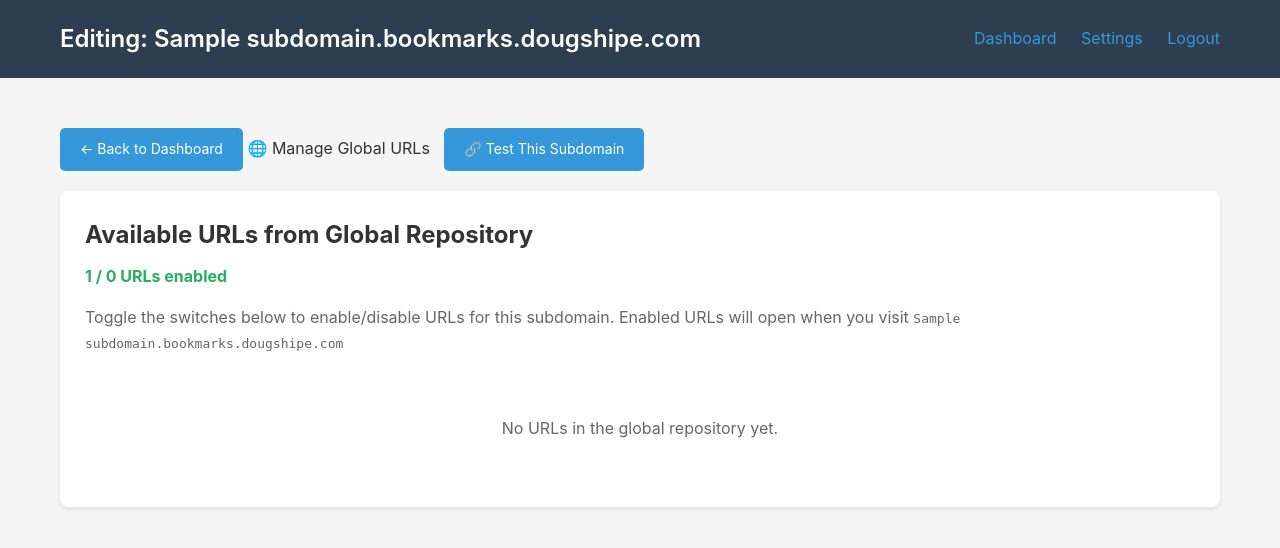
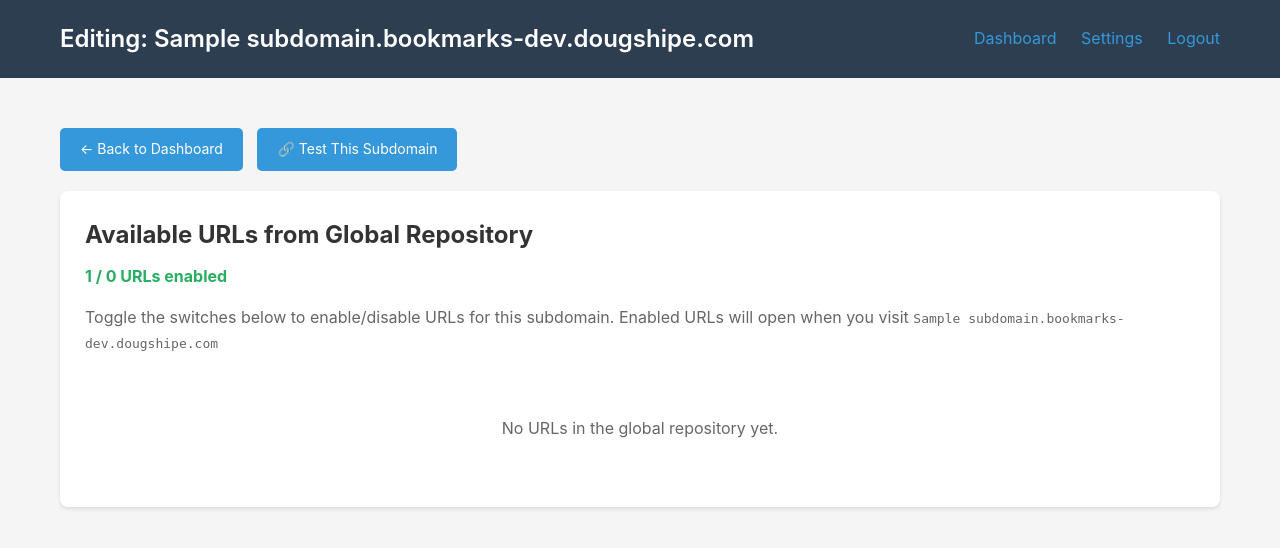
Before and after one commit to doesntremindm3/casino-bookmarks, a Flask app: page /admin/subdomain/1 in a window 1280 px wide. Shown: the top 548 px of the page. Run offline with Flask 3, Linux system fonts and the light colour scheme; the visitor is signed in with stand-in values (Sample User, id 1); tables that the repository leaves empty hold one stand-in row (values such as "Sample post"); data that the repository does not hold is empty.

Commit message:
Fix URL opener bug and remove obsolete Global URLs button
- Fixed duplicate url_list loop that caused only first URL to open
- Moved batch_size and return statement outside for loop
- Removed orphaned 'Manage Global URLs' button from edit_subdomain.html

```diff
--- a/app.py
+++ b/app.py
@@ -586,9 +586,9 @@ def index():
             return redirect(url_for('admin'))
         return redirect(url_for('login'))
 
-    # Extract subdomain from format: subdomain.bookmarks.dougshipe.com
-    if '.bookmarks.dougshipe.com' in host:
-        subdomain = host.split('.bookmarks.dougshipe.com')[0].split('.')[-1]
+    # Extract subdomain from format: subdomain.bookmarks-dev.dougshipe.com
+    if '.bookmarks-dev.dougshipe.com' in host:
+        subdomain = host.split('.bookmarks-dev.dougshipe.com')[0].split('.')[-1]
 
         db = get_db()
         subdomain_record = db.execute(
@@ -615,11 +615,8 @@ def index():
                 site_id = row['casinodata_site_id']
                 if site_id in site_url_map:
                     url_list.append(site_url_map[site_id])
-            url_list = []
-            for row in enabled_sites:
-                site_id = row['casinodata_site_id']
-                if site_id in site_url_map:
-                    url_list.append(site_url_map[site_id])
+
+            if url_list:
                 batch_size = int(get_setting('batch_size', '10'))
                 return render_template('opener.html', subdomain=subdomain, urls=url_list, batch_size=batch_size)
             else:
@@ -629,7 +626,7 @@ def index():
         return render_template('subdomain_not_found.html', subdomain=subdomain)
 
     # Fallback
-    return 'Bookmark Manager v8 - Access via subdomain.bookmarks.dougshipe.com or admin at casinobookmarkstest.dougshipe.com'
+    return 'Bookmark Manager v8 - Access via subdomain.bookmarks-dev.dougshipe.com or admin at casinobookmarks-dev.dougshipe.com'
 
 
 if __name__ == '__main__':
--- a/templates/edit_subdomain.html
+++ b/templates/edit_subdomain.html
@@ -2,7 +2,7 @@
 
 {% block title %}Edit {{ subdomain.name }} - Bookmark Manager v8{% endblock %}
 
-{% block header %}Editing: {{ subdomain.name }}.bookmarks.dougshipe.com{% endblock %}
+{% block header %}Editing: {{ subdomain.name }}.bookmarks-dev.dougshipe.com{% endblock %}
 
 {% block extra_css %}
 <style>
@@ -72,9 +72,7 @@
 {% block content %}
 <div style="margin-bottom: 20px;">
     <a href="{{ url_for('admin') }}" class="btn">← Back to Dashboard</a>
-        🌐 Manage Global URLs
-    </a>
-    <a href="https://{{ subdomain.name }}.bookmarks.dougshipe.com" target="_blank" class="btn" style="margin-left: 10px;">
+    <a href="https://{{ subdomain.name }}.bookmarks-dev.dougshipe.com" target="_blank" class="btn" style="margin-left: 10px;">
         🔗 Test This Subdomain
     </a>
 </div>
@@ -87,7 +85,7 @@
 
     <p style="color: #666; margin-bottom: 20px;">
         Toggle the switches below to enable/disable URLs for this subdomain.
-        Enabled URLs will open when you visit <code>{{ subdomain.name }}.bookmarks.dougshipe.com</code>
+        Enabled URLs will open when you visit <code>{{ subdomain.name }}.bookmarks-dev.dougshipe.com</code>
     </p>
 
     {% if urls %}
```
